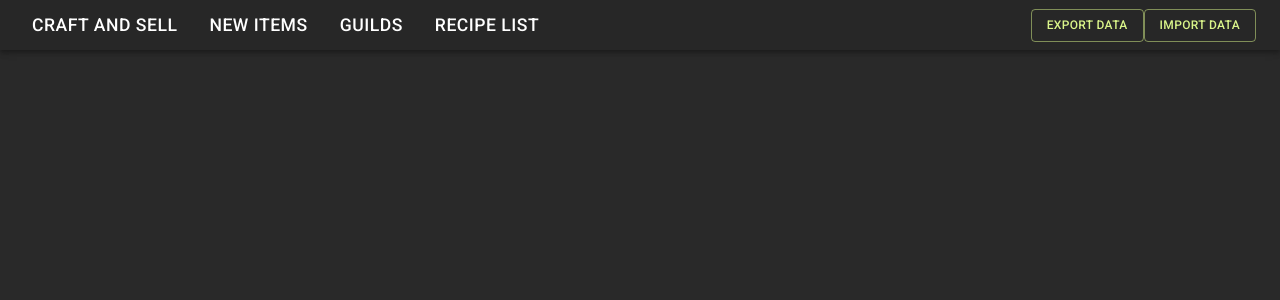
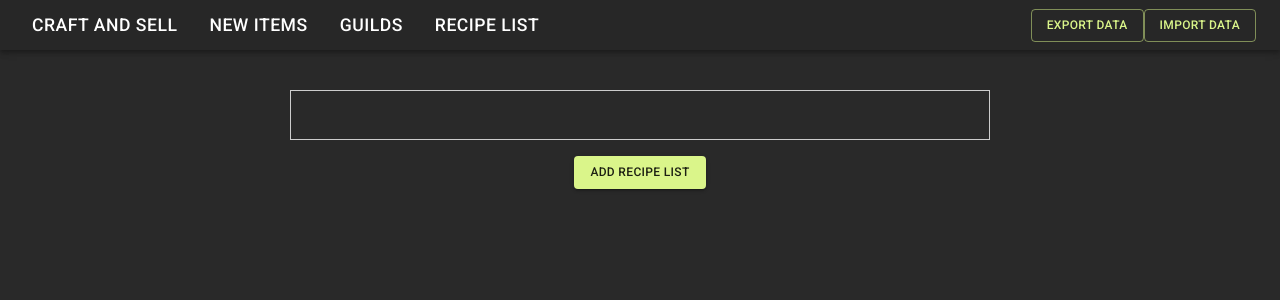
Before and after one commit to Ted2121/MarketShuffle, a React (Vite) app in the folder marketshuffle/: page /recipe-list in a window 1280 px wide. Shown: the top 300 px of the page. Built offline with nearby package versions, Linux system fonts and the light colour scheme.

Commit message:
before chatgpt

```diff
--- a/marketshuffle/src/App.jsx
+++ b/marketshuffle/src/App.jsx
@@ -16,6 +16,7 @@ import TwTodoList from './tribal-wars-tools/todo-list';
 import TwReports from './tribal-wars-tools/reports';
 import TwWarNotes from './tribal-wars-tools/war-notes';
 import ScavengeCalculator from './tribal-wars-tools/scavanging';
+import RecipeList from './recipe-list/recipe-list';
 
 function App() {
   const [theme, colorMode] = useMode();
@@ -44,6 +45,7 @@ function App() {
                 <Route path='/update-recipe' element={<UpdateRecipePage />} />
                 <Route path='/guilds' element={<AllGuildsPage />} />
                 <Route path='/guild/:id' element={<Guild />} />
+                <Route path='/recipe-list' element={<RecipeList />} />
 
                 {/* Tribal Wars */}
                 {/* <Route path='/tw-attack' element={<AttackInterceptor />} />
--- a/marketshuffle/src/recipe-list/recipe-list.jsx
+++ b/marketshuffle/src/recipe-list/recipe-list.jsx
@@ -1,10 +1,91 @@
+import { Box,
+    Button,
+    Table,
+    TableBody,
+    TableCell,
+    TableContainer,
+    TableHead,
+    TableRow,
+    TextField, } from '@mui/material';
 import React, { useState } from 'react'
 import ReactQuill from "react-quill";
 import "react-quill/dist/quill.snow.css";
 
 export default function RecipeList() {
+    const [quillInput, setQuillInput] = useState('');
+    const [recipeRows, setRecipeRows] = useState([]);
+
+    const addRecipeListRows = async () => {
+        const extractedRecipeRows = extractRecipeRows();
+        setRecipeRows(
+            ...recipeRows,
+            ...extractedRecipeRows
+        );
+
+
+    }
+
+    const extractRecipeRows = () => {
+        const editorContent = quillInput;
+        const items = [];
+        const parser = new DOMParser();
+        const htmlDoc = parser.parseFromString(editorContent, 'text/html');
+
+        htmlDoc.body.childNodes.forEach(node => {
+            const itemRegex = /^(\d+)\s+(.+)$/; // Regex to capture quantity and resource name
+            const text = node.innerText;
+
+            const match = itemRegex.exec(text);
+            if (match) {
+                const quantity = parseInt(match[1], 10);
+                const resourceName = match[2];
+                const link = node.querySelector('a') ? node.querySelector('a').href : null;
+
+                items.push({ quantity, resourceName, link });
+            }
+        });
+
+        return items;
+    };
 
     return (
-        <></>
+        <Box sx={{
+            width: '100%',
+            display: 'flex',
+            flexDirection: 'column',
+            alignItems: 'center',
+            gap: 2,
+            marginTop: 5,
+            marginBottom: 10,
+        }}>
+            <Box sx={{
+                width: '100%',
+                display: 'flex',
+                flexDirection: 'column',
+                alignItems: 'center',
+                gap: 2,
+                marginBottom: 10,
+            }}>
+                <ReactQuill
+                    value={quillInput}
+                    onChange={setQuillInput}
+                    modules={{ toolbar: false }}
+                    style={{ width: '700px', height: '50px' }}
+                />
+                <Button onClick={addRecipeListRows} variant="contained">
+                    Add Recipe List
+                </Button>
+            </Box>
+            <Box sx={{
+                width: '100%',
+                display: 'flex',
+                flexDirection: 'column',
+                alignItems: 'center',
+                gap: 2,
+                marginBottom: 10,
+            }}>
+
+            </Box>
+        </Box>
     );
 }
```
Also changed, not shown: marketshuffle/src/recipe-list/services/recipe-list-row.service.js (added, +15 -0 lines), marketshuffle/src/recipe-list/services/recipe-list.service.js (added, +15 -0 lines).
